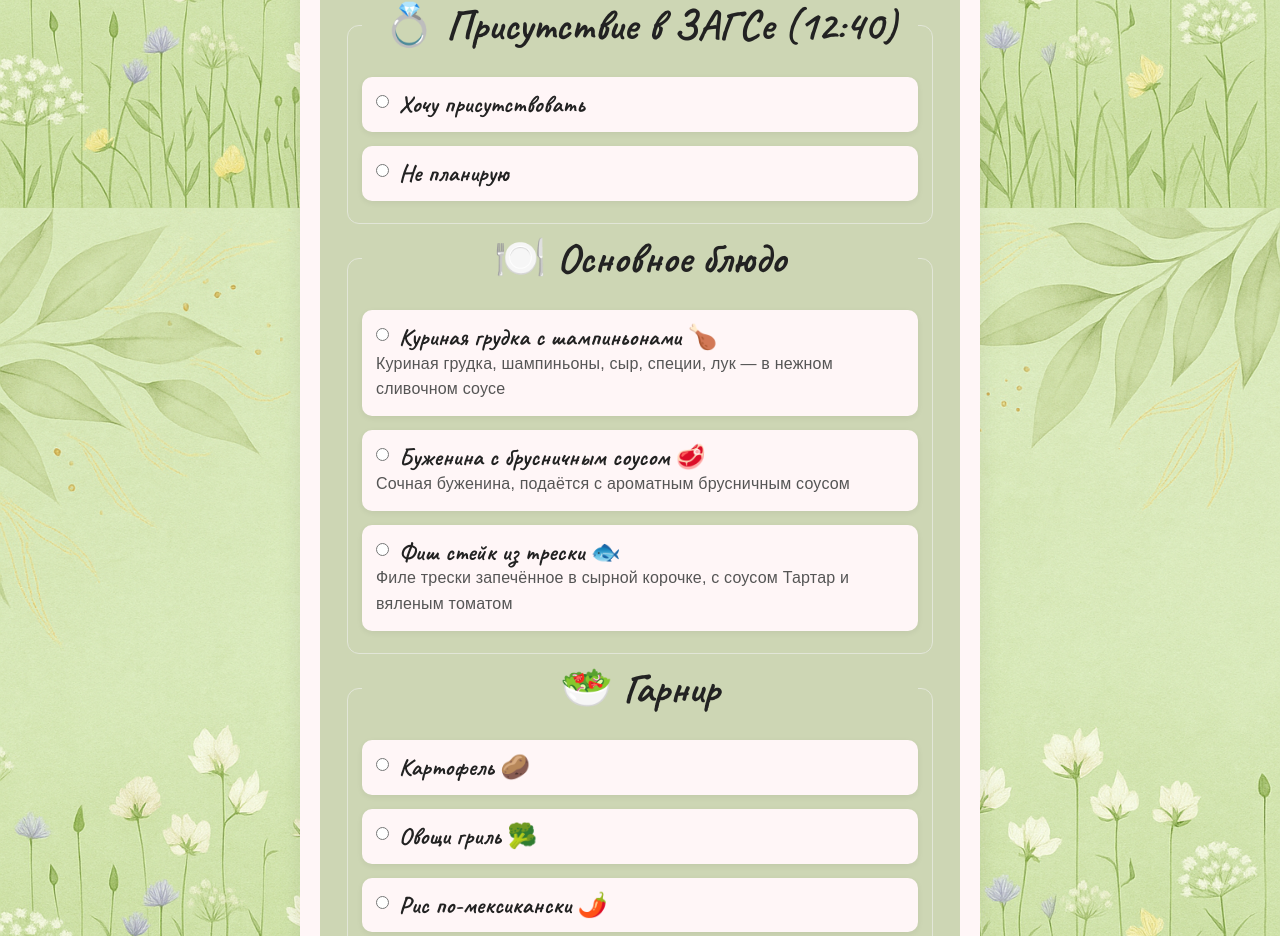
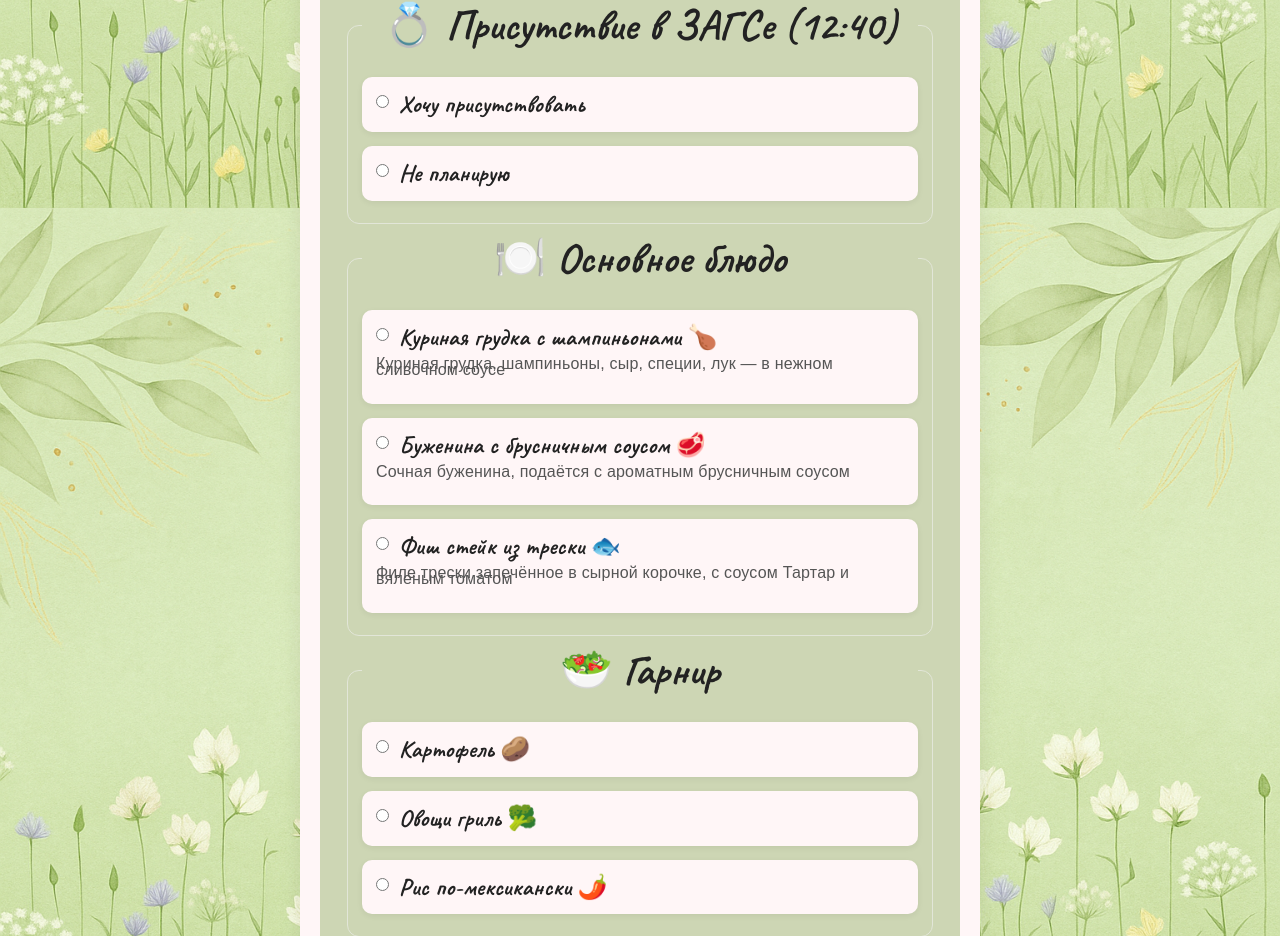
Before and after one commit to vihuhool/wedding, a Flask app: page / in a window 1280 px wide. Shown: the part 2352-3288 px from the top of the page. Run offline with Flask 3, Linux system fonts and the light colour scheme; the visitor is signed in with stand-in values (Sample User, id 1); parts of the project's set-up code (start-up, migrations or seed data) failed here and were passed over; some libraries are stand-ins or nearby versions; some web fonts are replaced.

Commit message:
maybe final

```diff
--- a/static/styles.css
+++ b/static/styles.css
@@ -275,6 +275,3 @@ h3, legend{ font-size: clamp(24px, 5.2vw, 42px); }
 @media (max-width:420px){
   .couple-photo{ width:100%; margin:20px 0; }
 }
-
-
-.dish-option .dish-description{ line-height: 0.8 !important; }
--- a/templates/index.html
+++ b/templates/index.html
@@ -120,7 +120,7 @@
             <input type="radio" name="main_dish" value="chicken_mushroom" required>
             <span class="dish-title">Куриная грудка с шампиньонами&nbsp;🍗</span>
           </div>
-          <span class="dish-description">Куриная грудка, шампиньоны, сыр, специи, лук — в нежном сливочном соусе</span>
+          <p class="dish-description">Куриная грудка, шампиньоны, сыр, специи, лук — в нежном сливочном соусе</p>
         </label>
 
         <label class="dish-option">
@@ -128,7 +128,7 @@
             <input type="radio" name="main_dish" value="buzhenina" required>
             <span class="dish-title">Буженина с брусничным соусом&nbsp;🥩</span>
           </div>
-          <span class="dish-description">Сочная буженина, подаётся с ароматным брусничным соусом</span>
+          <p class="dish-description">Сочная буженина, подаётся с ароматным брусничным соусом</p>
         </label>
 
         <label class="dish-option">
@@ -136,7 +136,7 @@
             <input type="radio" name="main_dish" value="cod_fish" required>
             <span class="dish-title">Фиш стейк из трески&nbsp;🐟</span>
           </div>
-          <span class="dish-description">Филе трески запечённое в сырной корочке, с соусом Тартар и вяленым томатом</span>
+          <p class="dish-description">Филе трески запечённое в сырной корочке, с соусом Тартар и вяленым томатом</p>
         </label>
       </fieldset>
 
```
